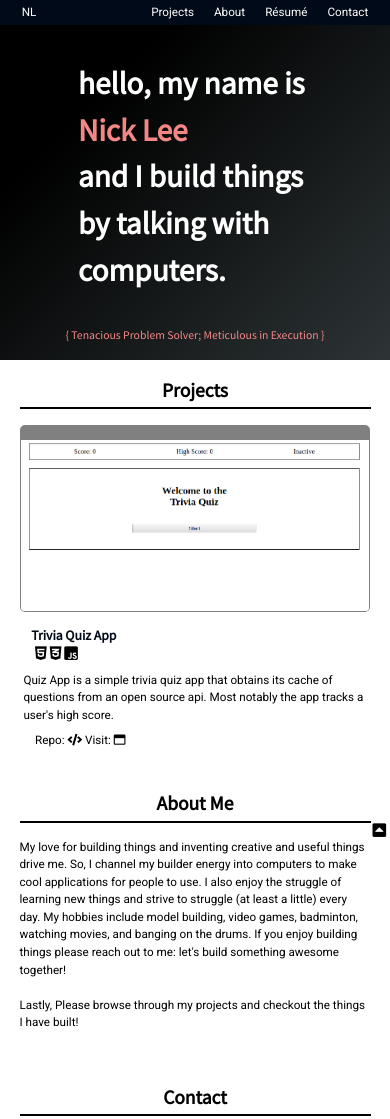
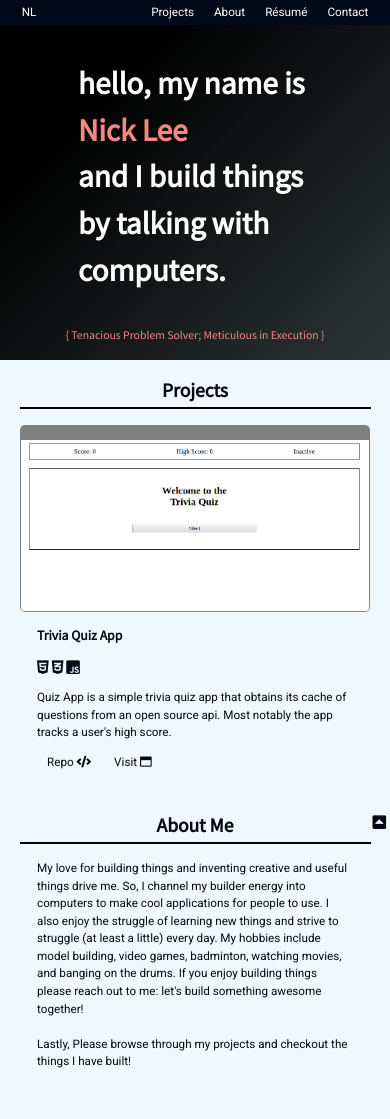
Before and after one commit to dvnx/my-portfolio, a plain HTML site: page index.html in a window 390 px wide. Shown: the top 1119 px of the page. Drawn offline with nearby package versions, Linux system fonts and the light colour scheme.

Commit message:
update style & add responsive css for larger views

```diff
--- a/index.html
+++ b/index.html
@@ -35,20 +35,28 @@
         <li class="project">
           <div class="project-container">
             <img class="project-thumb" src="images/quiz-app.png" alt="Quiz App Thumbnail">
+            <div class="project-info">
               <h3 class="project-title">Trivia Quiz App</h3>
               <div class="project-tech">
                 <i class="fab fa-html5 fa-lg"></i>
                 <i class="fab fa-css3-alt fa-lg"></i>
                 <i class="fab fa-js-square fa-lg"></i>
               </div>
-            <p class="project-description">Quiz App is a simple trivia quiz app that obtains its cache of questions from an open source api. Most notably the app
+              <p class="project-description">Quiz App is a simple trivia quiz app that obtains its cache of questions from an open
+              source api. Most notably the app
               tracks a user's high score.</p>
+
+              <div class="project-links">
+                <a target="_blank" href="https://github.com/thinkful-ei-cheetah/quiz-app-ben-nick" id="repo-link">
+                  <label for="repo-link">Repo</label>
+                  <i class="fas fa-code"></i>
+                </a>
+                <a target="_blank" href="https://dvnx.github.io/quiz-app-ben-nick/" id="live-link">
+                  <label for="live-link">Visit</label>
+                  <i class="far fa-window-maximize"></i>
+                </a>
               </div>
-          <div class="project-links">
-            <label for="repo-link">Repo:</label>
-            <a target="_blank" href="https://github.com/thinkful-ei-cheetah/quiz-app-ben-nick"><i class="fas fa-code" id="repo-link"></i></a>
-            <label for="live-link">Visit:</label>
-            <a target="_blank" href="https://dvnx.github.io/quiz-app-ben-nick/"><i class="far fa-window-maximize"></i></a>
+            </div>
           </div>
         </li>
       </ul>
@@ -56,12 +64,14 @@
 
     <section class="about-me">
       <h2 class="about-title">About Me</h2>
+      <div class="about-info">
         <p class="about-me-text">My love for building things and inventing creative and useful things drive me. So, I channel my builder energy into
         computers to make cool applications for people to use. I also enjoy the struggle of learning new things and strive to
         struggle (at least a little) every day. My hobbies include model building, video games, badminton, watching movies, and
         banging on the drums. If you enjoy building things please reach out to me: let's build something awesome together!
         <br><br>
         Lastly, Please browse through my projects and checkout the things I have built!</p>
+      </div>
     </section>
 
     <section class="contact">
--- a/styles/main.css
+++ b/styles/main.css
@@ -5,7 +5,9 @@
 body {
   font-family: 'Roboto', sans-serif;
   font-size: 3vw;
+  color: #010a19;
   line-height: 1.5;
+  background-color: #f0f8ff;
 }
 
 h1, h2, h3, h4, h5, h6 {
@@ -116,23 +118,18 @@ section > h2 {
   max-width: 100%;
 }
 
-.project-title {
-  color: #010a19;
-  padding-left: 3vw;
-  margin-bottom: 0;
+.project-info {
+  width: 90%;
+  margin: 0 auto;
 }
 
-.project-tech {
-  padding-left: 4vw;
-  margin-bottom: 0;
+#repo-link, #live-link {
+  margin: 0 10px;
 }
 
-.project-description {
-  margin: 2vw 1vw;
-}
-
-.project-links {
-  padding-left: 4vw;
+.about-info {
+  width: 90%;
+  margin: 0 auto;
 }
 
 .contact-list {
@@ -149,7 +146,6 @@ section > h2 {
   flex-direction: column;
   padding-top: 5px;
   align-items: center;
-  /* box-shadow: 0 4px 8px 0 rgba(0,0,0,0.2), 0 6px 20px 0 rgba(0,0,0,0.19); */
 }
 
 #resume-thumbnail {
@@ -163,12 +159,63 @@ section > h2 {
 
 .arrow-top-of-page {
   position: fixed;
-  bottom: 1vw;
+  bottom: 3vw;
   right: 1vw;
 }
 
 footer {
   padding: 0;
   text-align: center;
-  font-size: 2vw;
+  font-size: 11px;
 }
+
+@media only screen and (min-width: 640px) {
+
+  .hero {
+    font-size: 48px;
+  }
+}
+
+@media only screen and (min-width: 1000px) {
+  body {
+    font-size: 16px;
+  }
+
+  header {
+    padding-top: 7%;
+  }
+
+  .hero {
+    font-size: 60px;
+  }
+
+  .hero-tag {
+    font-size: 24px;
+  }
+
+  main {
+    max-width: 900px;
+  }
+
+  section {
+    font-size: 1.5em;
+  }
+
+  section > h2 {
+    font-size: 36px;
+  }
+
+  .project-thumb {
+    border-top-width: 40px;
+  }
+}
+
+@media only screen and (min-width: 1600px) {
+  header {
+    padding-top: 4%;
+  }
+
+  .hero {
+    width: 50%;
+  }
+}
```
Lines whose indentation alone changed are shown as unchanged.
